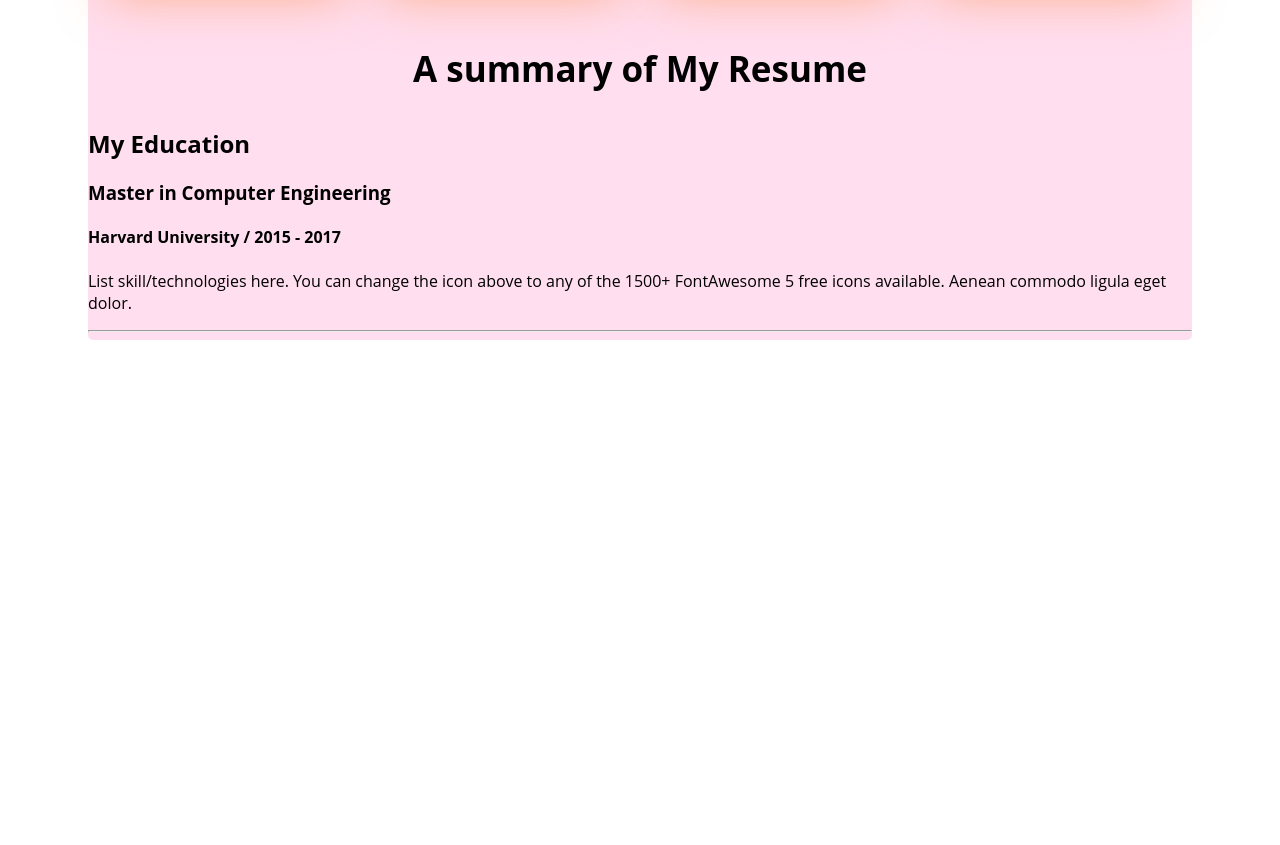
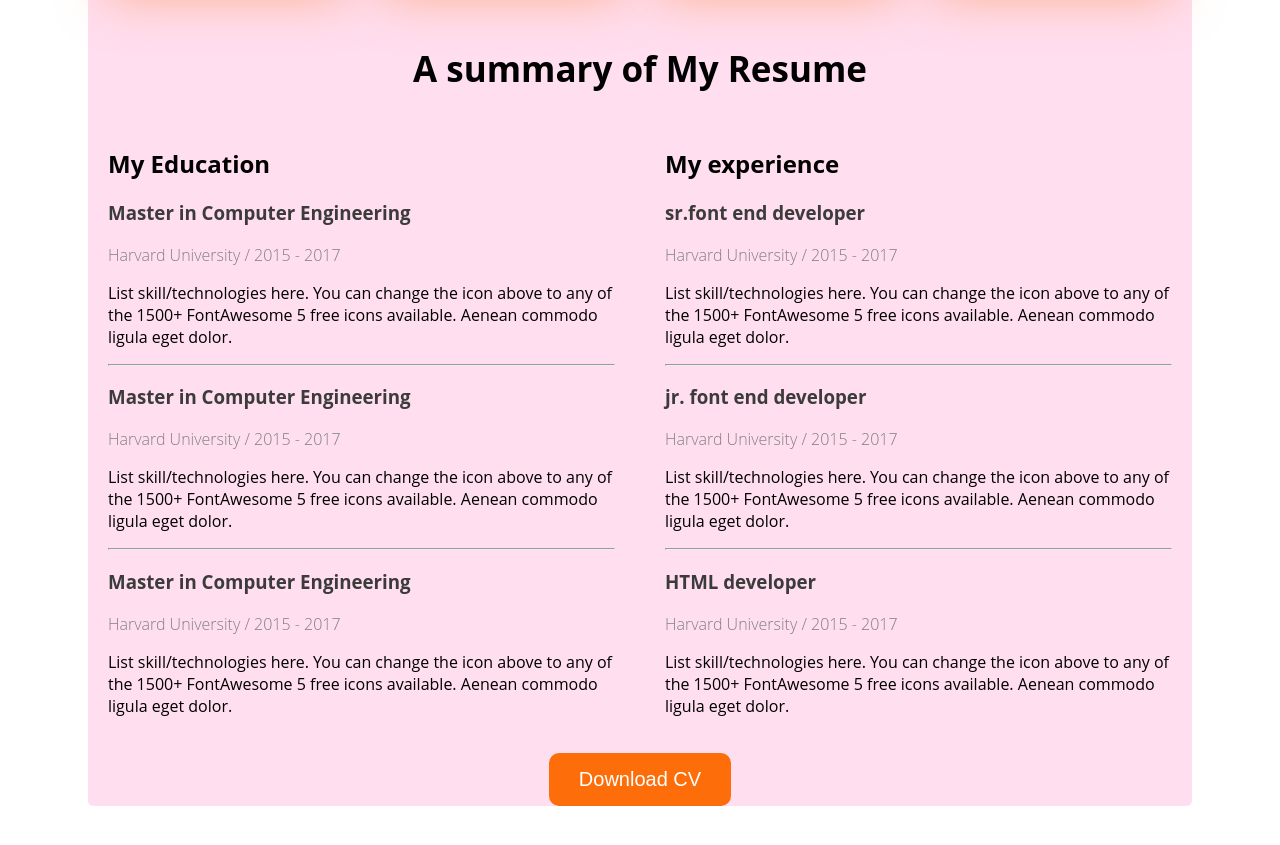
Before and after one commit to tipusahil/webdevloper-portfolio, a plain HTML site: page index.html in a window 1280 px wide. Shown: the part 1820-2665 px from the top of the page. Before the commit the page ends 2240 px from the top, so only its background shows below. Drawn offline with Linux system fonts and the light colour scheme.

Commit message:
summery section end

```diff
--- a/index.html
+++ b/index.html
@@ -153,30 +153,100 @@
                 <!--3. a summery  section3 -->
                 <section class="summery_section3">
 
-                    <h3 class="summery_section3_h3">A summary of My Resume </h3>
+                    <h3 class="summery_section3_h3">A summary of
+                         My Resume </h3>
 
                     <div class="summery_container">
 
-                        <h2>My Education</h2>
+                        <div class="sum_colum">
 
-                        <h3 class="sum_degree_h3">Master in Computer Engineering</h3>
-                        <h4 class="sum_versity_h4">Harvard University / 2015 - 2017</h4>
-                        <p class="sum_p">List skill/technologies here. You can change the icon above
-                            to any of the 1500+ FontAwesome 5 free icons available. Aenean commodo
-                            ligula eget dolor.
-                        </p>
-                        <hr>
+                            <h2>My Education</h2>
 
+                            <h3 class="sum_degree_h3">Master in
+                                Computer Engineering</h3>
+                            <h4 class="sum_versity_h4">Harvard
+                                 University / 2015 - 2017</h4>
+                            <p class="sum_p">List skill/technologies
+                                here. You can change the icon above
+                                to any of the 1500+ FontAwesome 5 free
+                                 icons available. Aenean commodo
+                                ligula eget dolor.
+                            </p>
+                            <hr>
+                            <h3 class="sum_degree_h3">Master in
+                                Computer Engineering</h3>
+                            <h4 class="sum_versity_h4">Harvard
+                                 University / 2015 - 2017</h4>
+                            <p class="sum_p">List
+                                skill/technologies
+                                here. You can change the icon
+                                 above
+                                to any of the 1500+ FontAwesome 5
+                                free
+                                 icons available. Aenean commodo
+                                ligula eget dolor.
+                            </p>
+                            <hr>
+                            <h3 class="sum_degree_h3">Master in
+                                Computer Engineering</h3>
+                            <h4 class="sum_versity_h4">Harvard
+                                 University / 2015 - 2017</h4>
+                            <p class="sum_p">List
+                                skill/technologies
+                                here. You can change the icon
+                                above
+                                to any of the 1500+ FontAwesome 5
+                                 free
+                                 icons available. Aenean commodo
+                                ligula eget dolor.
+                            </p>
 
+                        </div>
 
+                        <div class="sum_colum">
+                            <h2>My experience</h2>
 
+                            <h3 class="sum_degree_h3">sr.font end
+                                developer</h3>
+                            <h4 class="sum_versity_h4">Harvard
+                                 University / 2015 - 2017</h4>
+                            <p class="sum_p">List skill/technologies
+                                here. You can change the icon above
+                                to any of the 1500+ FontAwesome 5 free
+                                 icons available. Aenean commodo
+                                ligula eget dolor.
+                            </p>
+                            <hr>
+                            <h3 class="sum_degree_h3">jr. font end
+                                 developer</h3>
+                            <h4 class="sum_versity_h4">Harvard
+                                 University / 2015 - 2017</h4>
+                            <p class="sum_p">List skill/technologies
+                                here. You can change the icon above
+                                to any of the 1500+ FontAwesome 5 free
+                                 icons available. Aenean commodo
+                                ligula eget dolor.
+                            </p>
+                            <hr>
+                            <h3 class="sum_degree_h3">HTML
+                                developer</h3>
+                            <h4 class="sum_versity_h4">Harvard
+                                 University / 2015 - 2017</h4>
+                            <p class="sum_p">List skill/technologies
+                                here. You can change the icon above
+                                to any of the 1500+ FontAwesome 5 free
+                                 icons available. Aenean commodo
+                                ligula eget dolor.
+                            </p>
 
-
+                        </div>
 
 
 
                     </div>
 
+                    <div class="download_cv2"><button class="btn-download-cv">Download
+                         CV</button></div>
                 </section>
 
             </article>
--- a/styles/style.css
+++ b/styles/style.css
@@ -193,3 +193,26 @@ background-position:bottom right;
     font-size: 35px;
     text-align: center;
 }
+
+.summery_container{
+    display: flex;
+    gap: 50px;
+    padding: 0px 20px;
+}
+
+.sum_degree_h3{
+    color:rgb(59, 59, 59);
+}
+
+.sum_versity_h4{
+    color:grey;
+    font-weight: 100;
+    padding: 0;
+    margin: 0;
+
+}
+
+.download_cv2{
+    text-align: center;
+    margin-top: 20px;
+}
```
